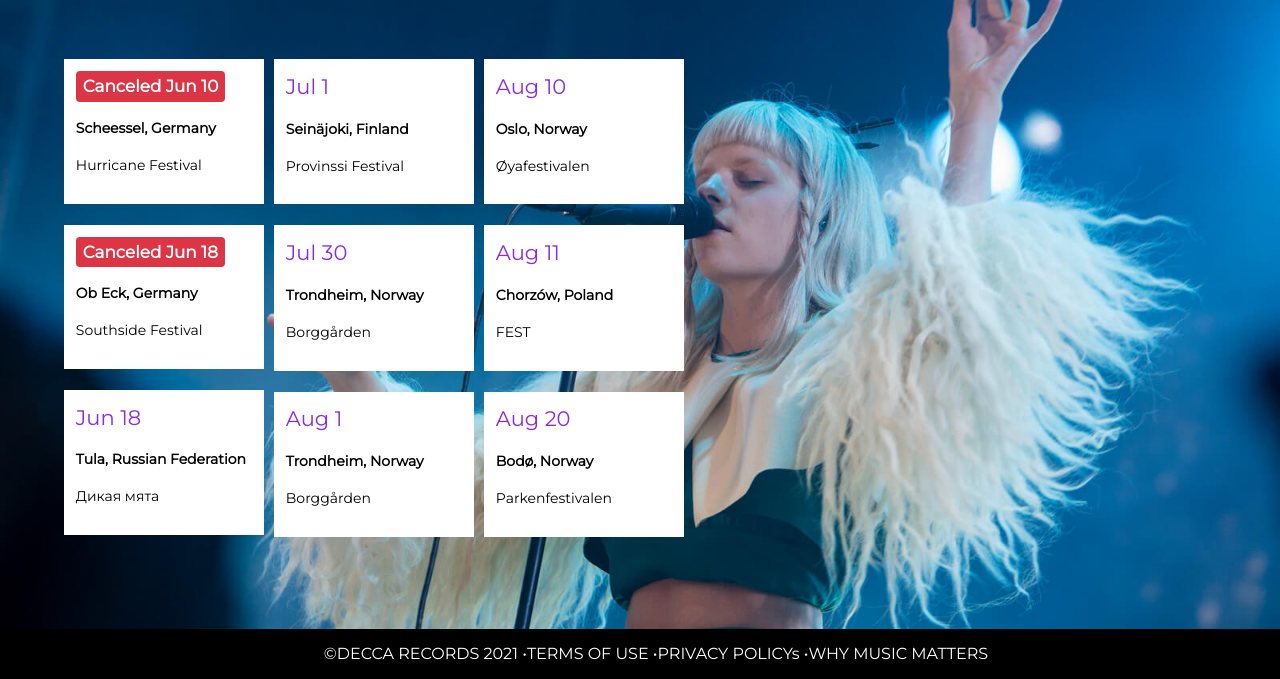
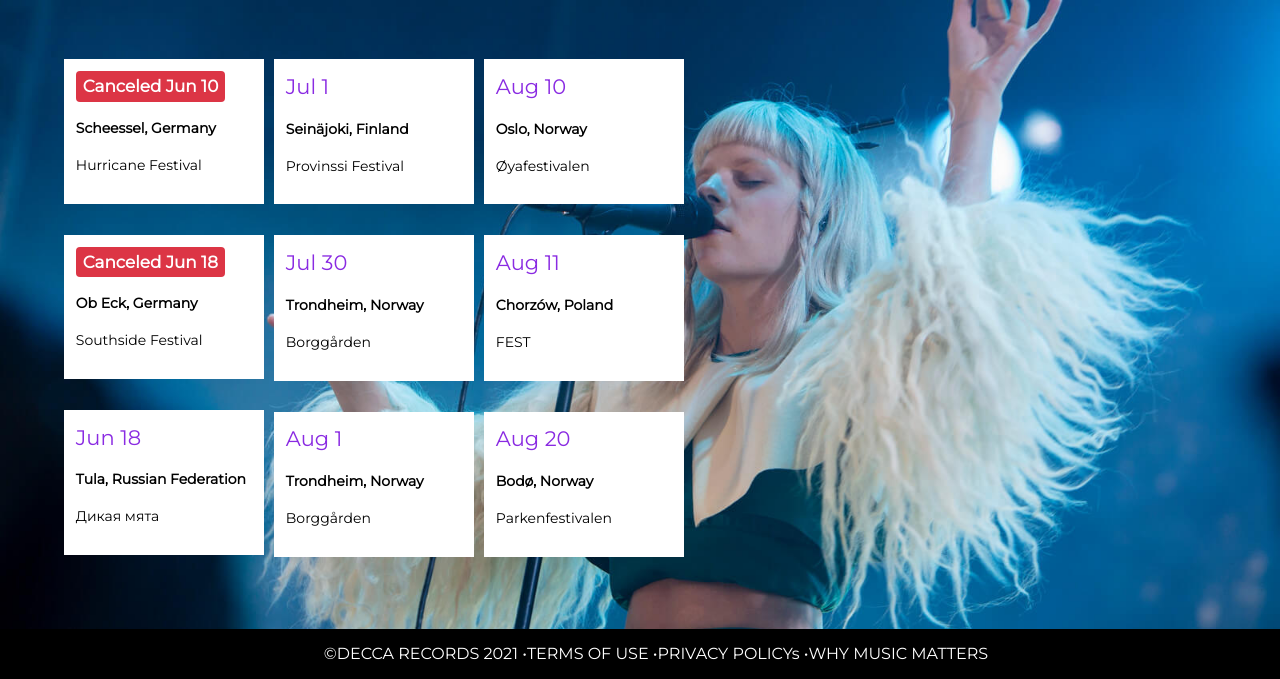
Before and after one commit to beluirina/Aurora, a website: page pages/Tour.html in a window 1280 px wide. Shown: the part 173-852 px from the top of the page. Drawn offline with nearby package versions, Linux system fonts and the light colour scheme.

Commit message:
tour spacing fix

```diff
--- a/css/style.css
+++ b/css/style.css
@@ -599,6 +599,7 @@
     display: flex;
     flex-flow: column wrap;
     column-gap: 10px;
+    row-gap: 5px;
     font-size: 14px;
     height: 600px;
     padding-top: 30px;
```
